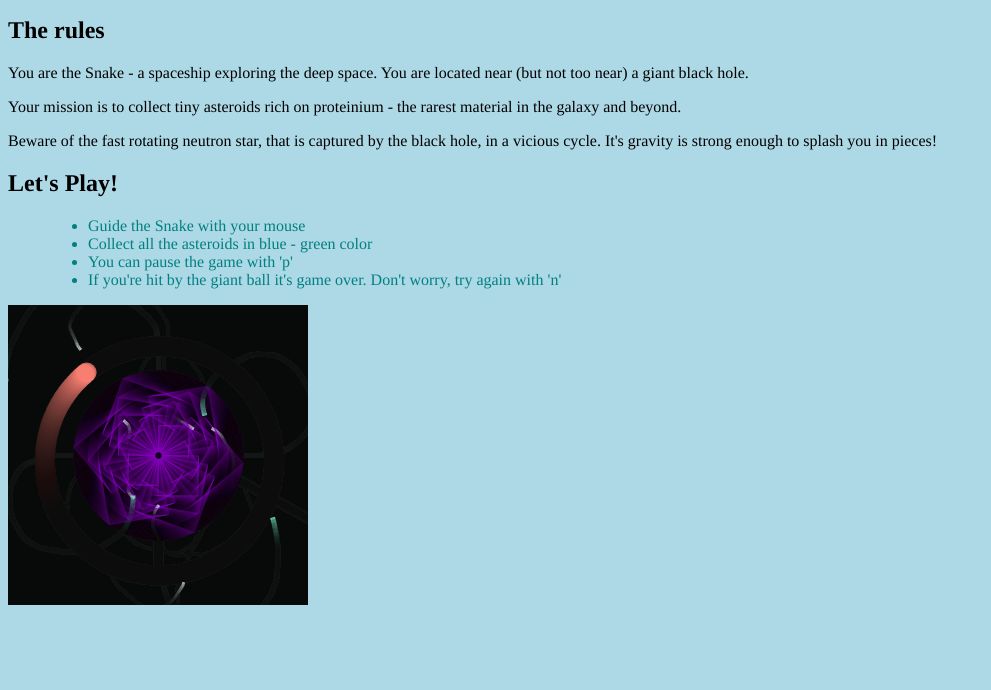
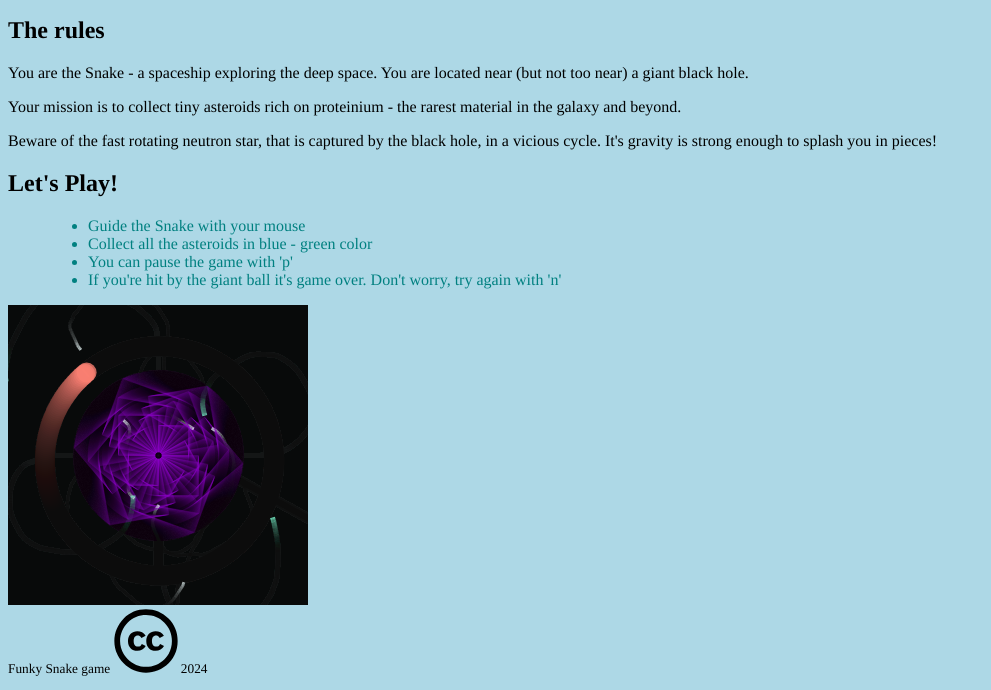
Before and after one commit to FunkySnake/xgame-js, a plain HTML site: page src/index.html in a window 1280 px wide. Shown: the part 110-800 px from the top of the page, without its empty margins (0-991 px from the left). Drawn offline with Linux system fonts and the light colour scheme.

Commit message:
Update index.html

```diff
--- a/src/index.html
+++ b/src/index.html
@@ -40,5 +40,25 @@
                 </div>
             </article>
         </main>
+        <footer>
+            <small>
+                Funky Snake game
+                <?xml version="1.0" encoding="utf-8"?>
+                <svg version="1.1" xmlns="http://www.w3.org/2000/svg" xmlns:xlink="http://www.w3.org/1999/xlink" width="64px" height="64px">
+                    <path d="M31.957,0.311c-8.682,0-16.322,3.213-22.226,9.203
+                    	C3.653,15.678,0.354,23.666,0.354,32c0,8.422,3.212,16.236,9.29,22.313c6.078,6.078,13.978,9.377,22.313,9.377
+                    	c8.334,0,16.409-3.299,22.66-9.463c5.904-5.817,9.029-13.544,9.029-22.227c0-8.595-3.125-16.408-9.116-22.399
+                    	C48.453,3.523,40.639,0.311,31.957,0.311z M32.043,6.041c7.12,0,13.458,2.691,18.406,7.641c4.862,4.861,7.466,11.286,7.466,18.318
+                    	c0,7.119-2.518,13.371-7.379,18.146c-5.123,5.035-11.721,7.727-18.493,7.727c-6.858,0-13.283-2.691-18.232-7.641
+                    	C8.862,45.283,6.084,38.772,6.084,32c0-6.858,2.778-13.369,7.727-18.406C18.673,8.646,24.924,6.041,32.043,6.041z"/>
+                    <path id="c" d="M31.635,26.734c-1.79-3.264-4.844-4.563-8.389-4.563
+                    	c-5.16,0-9.267,3.65-9.267,9.828c0,6.283,3.861,9.829,9.442,9.829c3.581,0,6.635-1.966,8.319-4.949l-3.931-2.001
+                    	c-0.878,2.105-2.212,2.738-3.896,2.738c-2.914,0-4.248-2.422-4.248-5.617c0-3.193,1.124-5.616,4.248-5.616
+                    	c0.842,0,2.527,0.456,3.51,2.563L31.635,26.734z"/>
+                    <use xlink:href="#c" transform="translate(18.281)"/>
+                </svg>
+                2024
+            </small>
+        </footer>
     </body>
 </html>
```
